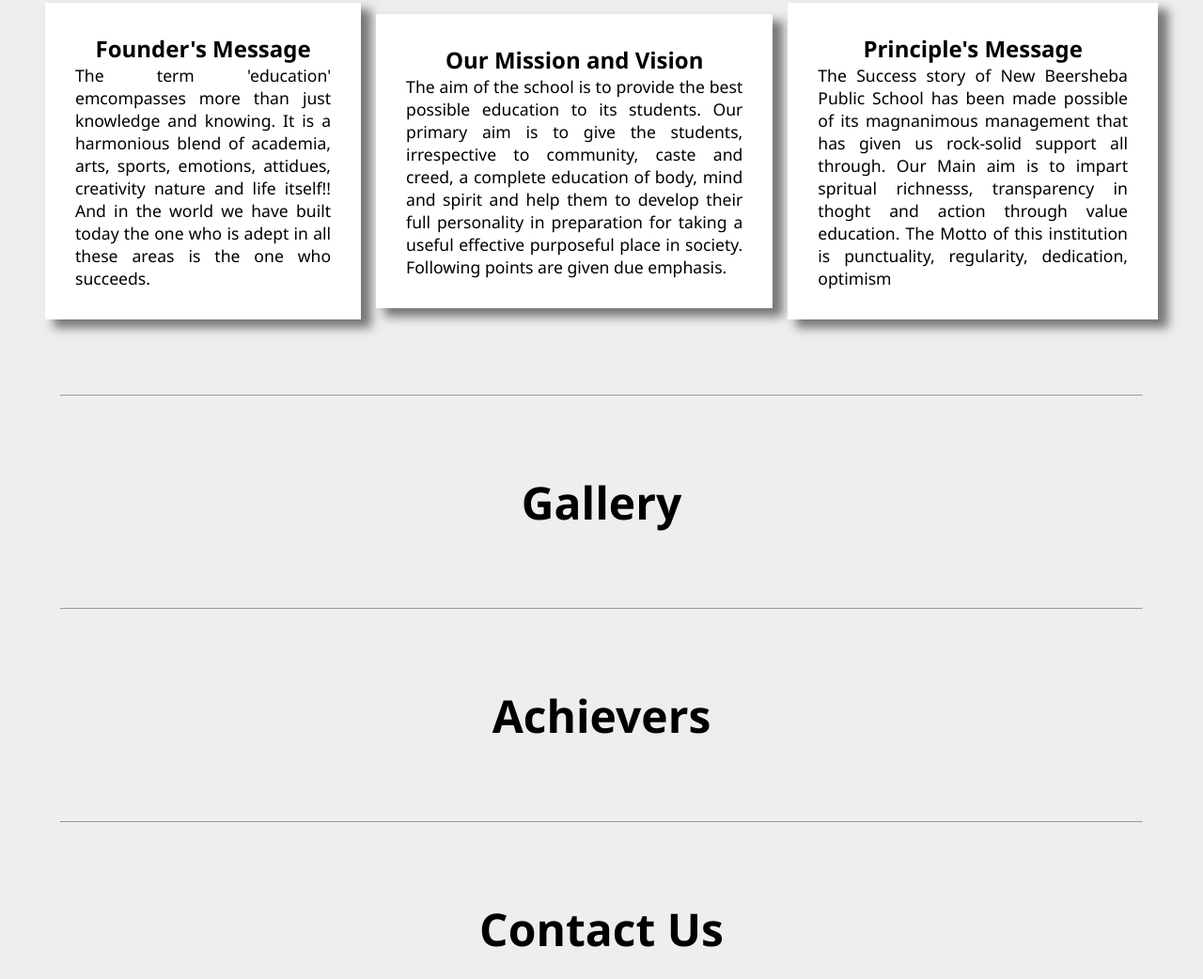
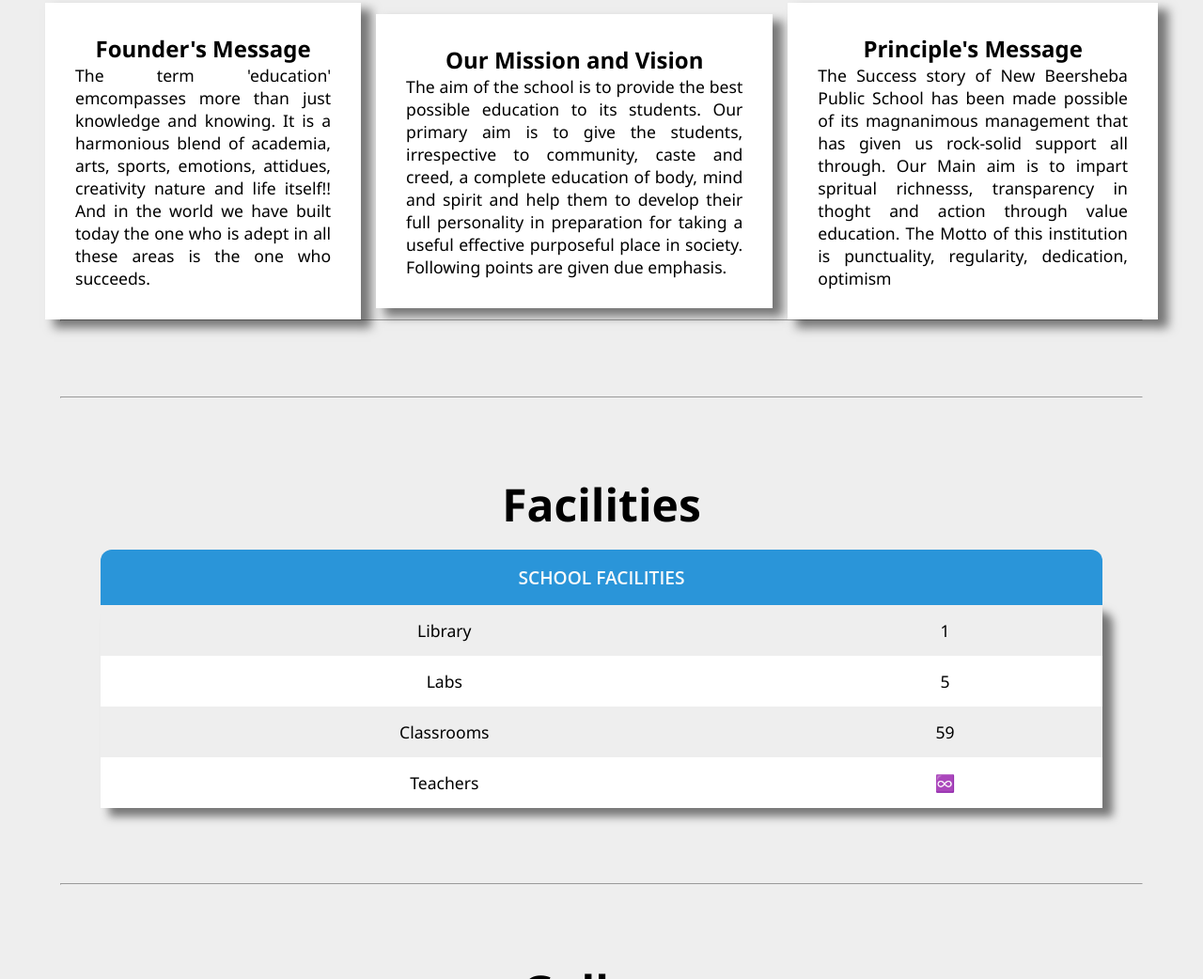
Before and after one commit to tnmyy/beersheba, a plain HTML site: page index.html in a window 1280 px wide. Shown: the part 1758-2800 px from the top of the page at 94% size. Drawn offline with Linux system fonts and the light colour scheme.

Commit message:
Added Facilities Section

```diff
--- a/css/style.css
+++ b/css/style.css
@@ -4,12 +4,12 @@
   box-sizing: border-box;
   font-family: "Segoe UI", Tahoma, Geneva, Verdana, sans-serif;
   scroll-behavior: smooth;
-  /* transition: 0.5s; */
 }
 
 /* Body */
 
 body {
+  transition: 0.5s;
   background: var(--bgClr);
   color: var(--txtClr);
 }
@@ -122,7 +122,7 @@ li:hover {
 .msg > div {
   padding: 2rem;
   margin-top: 2rem;
-  box-shadow: 10px 8px 10px 1px rgba(0, 0, 0, 0.5);
+  box-shadow: var(--box-shadow);
   cursor: pointer;
   transition: var(--transition);
   background: var(--bgClr2);
@@ -160,3 +160,49 @@ li:hover {
 .headTxt {
   text-align: center;
 }
+
+/* Why Beersheba */
+
+/* .whyUs {
+  display: flex;
+  justify-content: center;
+  align-items: center;
+  flex-direction: column;
+} */
+table {
+  z-index: 2;
+  width: 90%;
+  border-collapse: collapse;
+  border-spacing: 0;
+  box-shadow: var(--box-shadow);
+  border-radius: 12px 12px 0 0;
+  overflow: hidden;
+  margin: 2rem;
+  margin: auto;
+}
+td,
+th {
+  padding: 15px 20px;
+  text-align: center;
+  font-size: 1.1rem;
+}
+caption {
+  background-color: var(--background);
+  color: #fafafa;
+  font-family: "Open Sans", Sans-serif;
+  font-weight: 600;
+  text-transform: uppercase;
+  padding: 1rem;
+  font-size: 1.2rem;
+}
+tr {
+  width: 100%;
+  background-color: var(--bgClr);
+  font-family: "Montserrat", sans-serif;
+}
+tr:nth-child(even) {
+  background-color: var(--bgClr2);
+}
+.fa-check-circle {
+  font-size: 1.5rem;
+}
--- a/css/utility.css
+++ b/css/utility.css
@@ -6,6 +6,7 @@
   --txtClr: #000000;
   --mainClr: #ffffff;
   --background: #2a95d9;
+  --box-shadow: 10px 8px 10px 1px rgba(0, 0, 0, 0.5);
   --transition: 0.5s ease-in-out;
 }
 
@@ -17,6 +18,7 @@ body.dark {
   --txtClr: #dadada;
   --mainClr: #030303;
   --background: #1f59cc;
+  --box-shadow: 10px 8px 10px 1px rgb(72, 72, 84, 50%);
   --transition: 0.5s ease-in-out;
 }
 
@@ -31,6 +33,12 @@ body.dark {
   margin-bottom: 1rem;
   text-align: center;
 }
+.h2 {
+  font-size: 2.5rem;
+  text-align: left;
+  margin-top: 1rem;
+  margin-bottom: 1rem;
+}
 .section {
   margin-top: 5rem;
   margin-bottom: 5rem;
--- a/index.html
+++ b/index.html
@@ -8,6 +8,7 @@
     <link rel="stylesheet" href="./css/all.min.css" />
     <link rel="stylesheet" href="./css/style.css" />
     <link rel="stylesheet" href="./css/utility.css" />
+    <link rel="stylesheet" href="./css/responsive.css" />
     <link rel="shortcut icon" href="./img/logo.png" type="image/x-icon" />
   </head>
   <body>
@@ -20,6 +21,7 @@
         <ul class="links">
           <li class="active"><a href="#home">Home</a></li>
           <li><a href="#about">About</a></li>
+          <li><a href="#facilities">Facilities</a></li>
           <li><a href="#contact">Contact</a></li>
           <li><a href="#gallery">Gallery</a></li>
           <li><a href="#achievers">Achievers</a></li>
@@ -124,6 +126,19 @@
           </p>
         </div>
       </div>
+      <hr class="hr" />
+    </section>
+    <hr class="hr" />
+
+    <!-- Facilities -->
+
+    <section id="facilities" class="section">
+      <h1 class="h1">Facilities</h1>
+      <table id="table">
+        <caption>
+          School Facilities
+        </caption>
+      </table>
     </section>
     <hr class="hr" />
 
@@ -151,6 +166,7 @@
     <!-- Footer -->
     <footer id="footer"></footer>
 
+    <script src="./js/facilites.js"></script>
     <script src="./js/script.js"></script>
   </body>
 </html>
--- /dev/null
+++ b/js/facilites.js
@@ -0,0 +1,7 @@
+let facilities = [
+  { name: `Library`, about: `1` },
+  { name: `Labs`, about: `5` },
+  { name: `Classrooms`, about: `59` },
+  { name: `Teachers`, about: `♾️` },
+  // { name: `Facility C`, about: `<i class="fas fa-check-circle"></i>` }
+];
--- a/js/script.js
+++ b/js/script.js
@@ -1,4 +1,6 @@
 console.log(`New Beersheba Public School`);
+
+// Theme Toggle
 
 let theme = document.querySelector("#theme");
 
@@ -10,3 +12,18 @@ theme.onclick = () => {
     document.body.classList.remove("dark");
   }
 };
+
+// Facilities Table
+
+let table = document.getElementById("table");
+
+for (let i = 0; i < facilities.length; i++) {
+  let row = table.insertRow();
+  let cell1 = row.insertCell(0);
+  let cell2 = row.insertCell(1);
+  // let cell3 = row.insertCell(2);
+
+  cell1.innerHTML = facilities[i].name;
+  cell2.innerHTML = facilities[i].about;
+  // cell3.innerHTML = facilities[i].capacity;
+}
```
Also changed, not shown: css/responsive.css (added).
